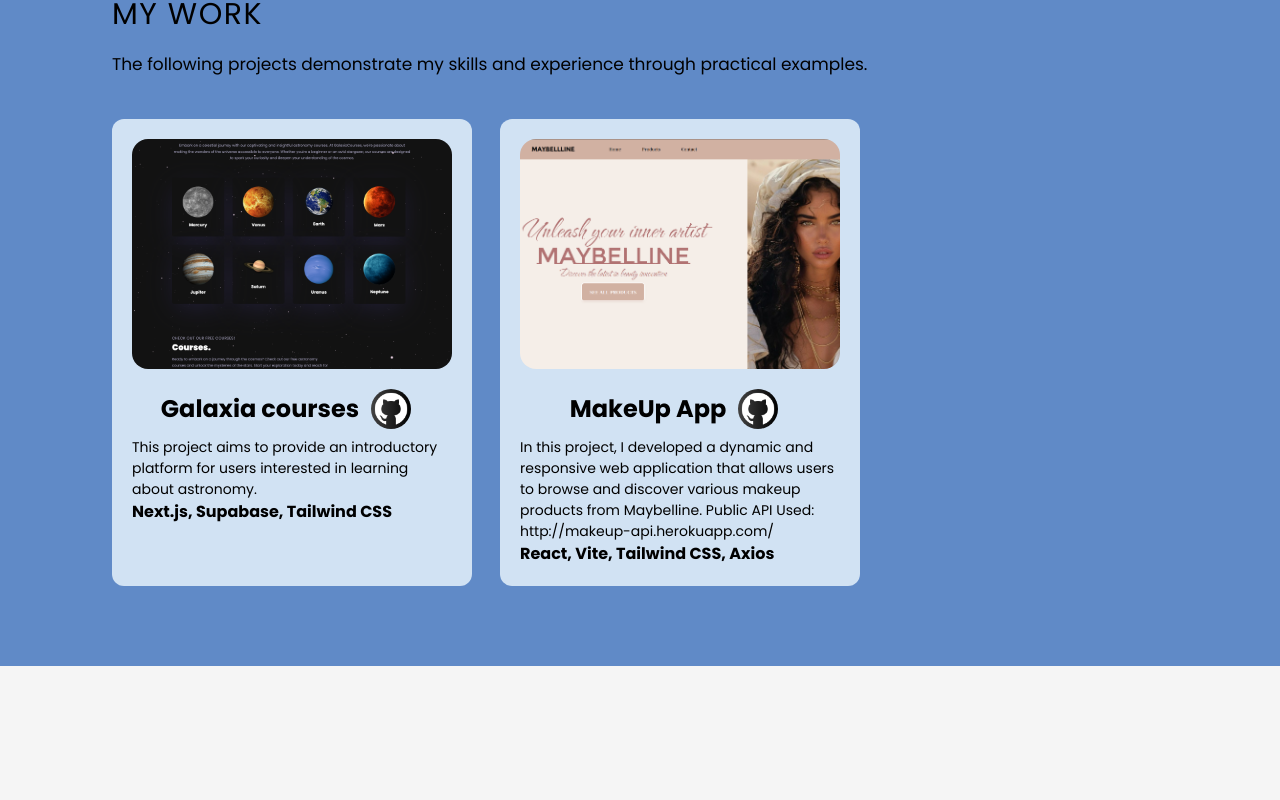
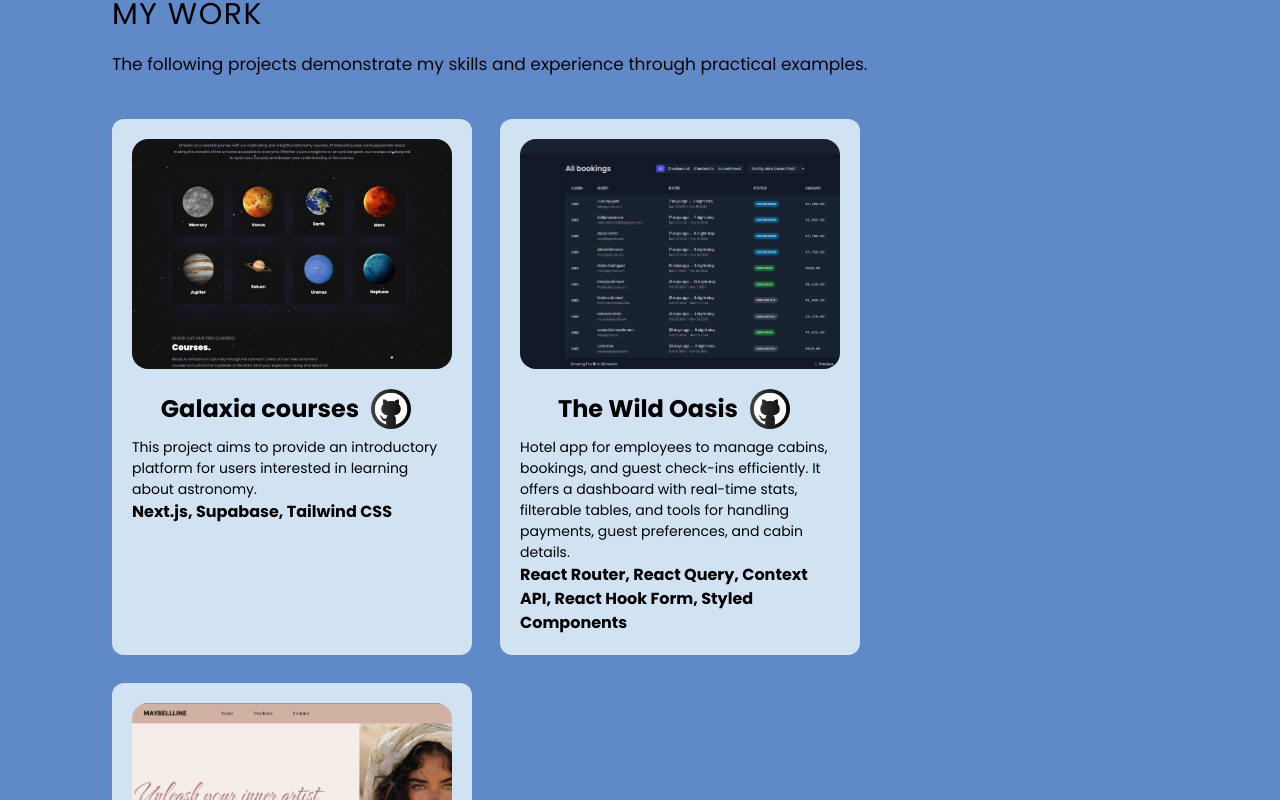
Before and after one commit to sofijalazarova/portfolio-sofija, a React (Vite) app: page / in a window 1280 px wide. Shown: the part 920-1720 px from the top of the page. Built offline with nearby package versions, Linux system fonts and the light colour scheme.

Commit message:
some changes

```diff
--- a/src/components/ProjectCard.jsx
+++ b/src/components/ProjectCard.jsx
@@ -12,7 +12,7 @@
         <div className="relative w-full h-[230px]">
           <img
             onClick={() => {
-              window.location.href(`${website_link}`);
+              window.open(website_link, "_blank");
             }}
             src={image}
             alt="project_image"
@@ -22,7 +22,7 @@
 
         <div className="mt-5">
           <div className="flex items-center justify-center">
-            <a href={website_link}>
+            <a href={website_link} target="_blank">
               <h3 className="text-black font-bold text-[24px]">{name}</h3>
             </a>
             <div className="w-10 h-10 mx-3 rounded-full cursor-pointer card-img_hover black-gradient">
--- a/src/components/Works.jsx
+++ b/src/components/Works.jsx
@@ -2,6 +2,7 @@
 import Image from "../../public/galaxia1.png";
 import Image1 from "../../public/cinemaApp.png";
 import Image2 from "../../public/makeup.png";
+import Image3 from "../../public/wildoasis.png";
 import ProjectCard from "./ProjectCard";
 
 const projects = [
@@ -14,10 +15,18 @@
     image: Image,
   },
   {
+    name: "The Wild Oasis",
+    description:
+      "Hotel app for employees to manage cabins, bookings, and guest check-ins efficiently. It offers a dashboard with real-time stats, filterable tables, and tools for handling payments, guest preferences, and cabin details.",
+    website_link: "https://the-wild-oasis-sofija.netlify.app",
+    tech: "React Router, React Query, Context API, React Hook Form, Styled Components",
+    image: Image3,
+  },
+  {
     name: "MakeUp App",
     description:
       "In this project, I developed a dynamic and responsive web application that allows users to browse and discover various makeup products from Maybelline. Public API Used: http://makeup-api.herokuapp.com/",
-    website_link: "https://galaxia-courses-website.vercel.app/",
+    website_link: "https://sofijalazarova.github.io/makeUpApp/",
     tech: "React, Vite, Tailwind CSS, Axios",
     image: Image2,
   },
```
Also changed, not shown: index.html (+5 -2 lines), public/logo.png (added), public/wildoasis.png (added).
